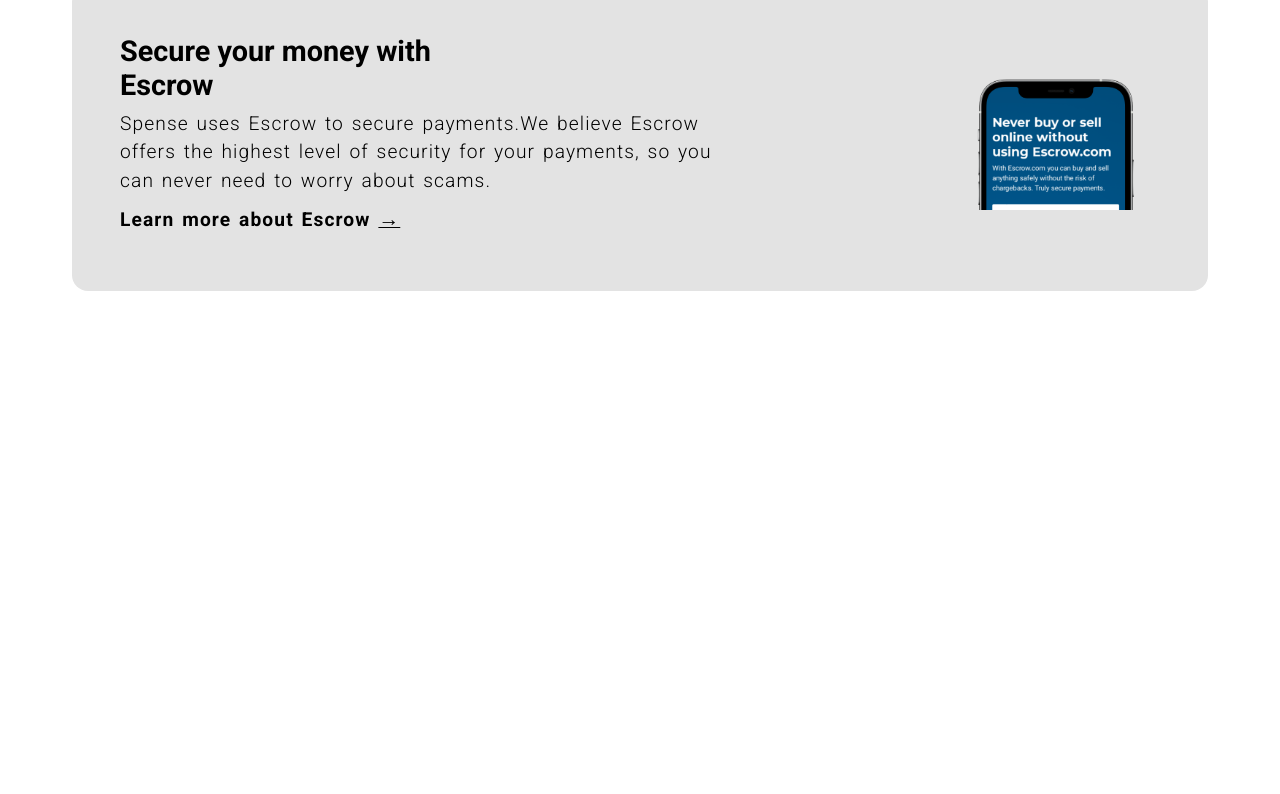
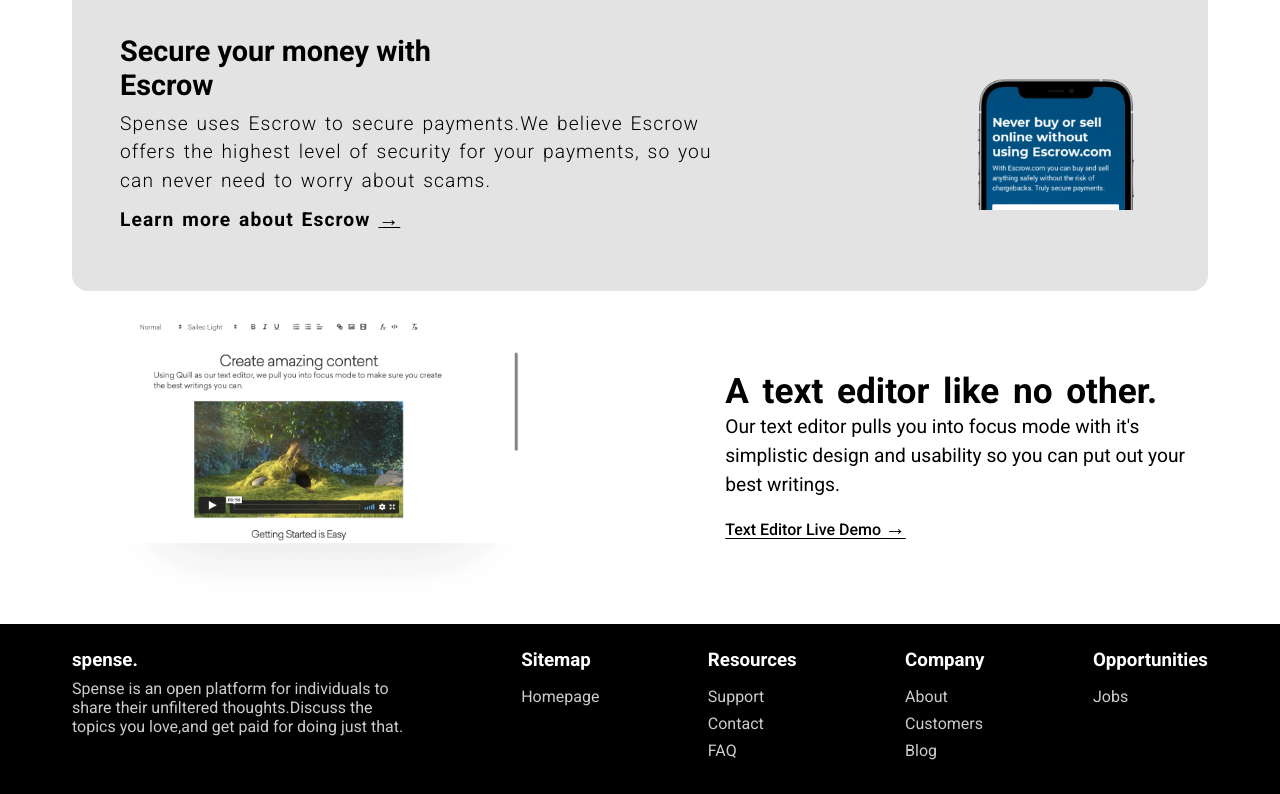
Before and after one commit to boluucodes/CODEWELL, a plain HTML site: page Developer Portfolio Starter Files/Spense Starter Files/spense.html in a window 1280 px wide. Shown: the part 821-1615 px from the top of the page. Before the commit the page ends 1112 px from the top, so only its background shows below. Drawn offline with Linux system fonts and the light colour scheme; a web font is replaced by a local one.

Commit message:
Update spense.html

```diff
--- a/Developer Portfolio Starter Files/Spense Starter Files/spense.html
+++ b/Developer Portfolio Starter Files/Spense Starter Files/spense.html
@@ -126,10 +126,71 @@
                 <p><a href="" class="animation">Learn more about Escrow <span>&#8594;</span></a></p>
             </div>
         </div>
-        <div class="phone">
+          <div class="phone">
             <img src="Assets/Phone Mockup (Desktop).png" alt="">
+          </div>
+    </div>
+     <section class="pre-footer">
+        <div class="video-box">
+            <img src="Assets/Text Editor.png" alt="">
         </div>
-    </div>
+        <div class="video-text">
+            <h3>A text editor like no other.</h3>
+            <p>Our text editor pulls you into focus mode with it's simplistic
+                design and usability so you can put out your best writings.
+            </p>
+            <a href="#">Text Editor Live Demo <span>&#8594;</span></a>
+        </div>
+    </section>
   </main>
+  <footer>
+        <div class="first-box">
+            <div class="spense-logo">
+                <h3>spense.</h3>
+            </div>
+            <div class="spense-text">
+                <p>Spense is an open platform for individuals to share their unfiltered
+                    thoughts.Discuss the topics you love,and get paid for doing just that.
+                </p>
+            </div>
+        </div>
+
+        <div class="second">
+            <div class="heading">
+                <h3>Sitemap</h3>
+            </div>
+            <div class="sub-links">
+                <a href="#">Homepage</a>
+            </div>
+        </div>
+        <div class="second">
+             <div class="heading">
+                <h3>Resources</h3>
+            </div>
+            <div class="sub-links">
+                <a href="#">Support</a>
+                <a href="#">Contact</a>
+                <a href="#">FAQ</a>
+            </div>
+        </div>
+        <div class="second">
+             <div class="heading">
+                <h3>Company</h3>
+            </div>
+            <div class="sub-links">
+                <a href="#">About</a>
+                <a href="#">Customers</a>
+                <a href="#">Blog</a>
+            </div>
+        </div>
+        <div class="second">
+             <div class="heading">
+                <h3>Opportunities</h3>
+            </div>
+            <div class="sub-links">
+                <a href="#">Jobs</a>
+            </div>
+        </div>
+  </footer>
 </body>
 </html>
```
